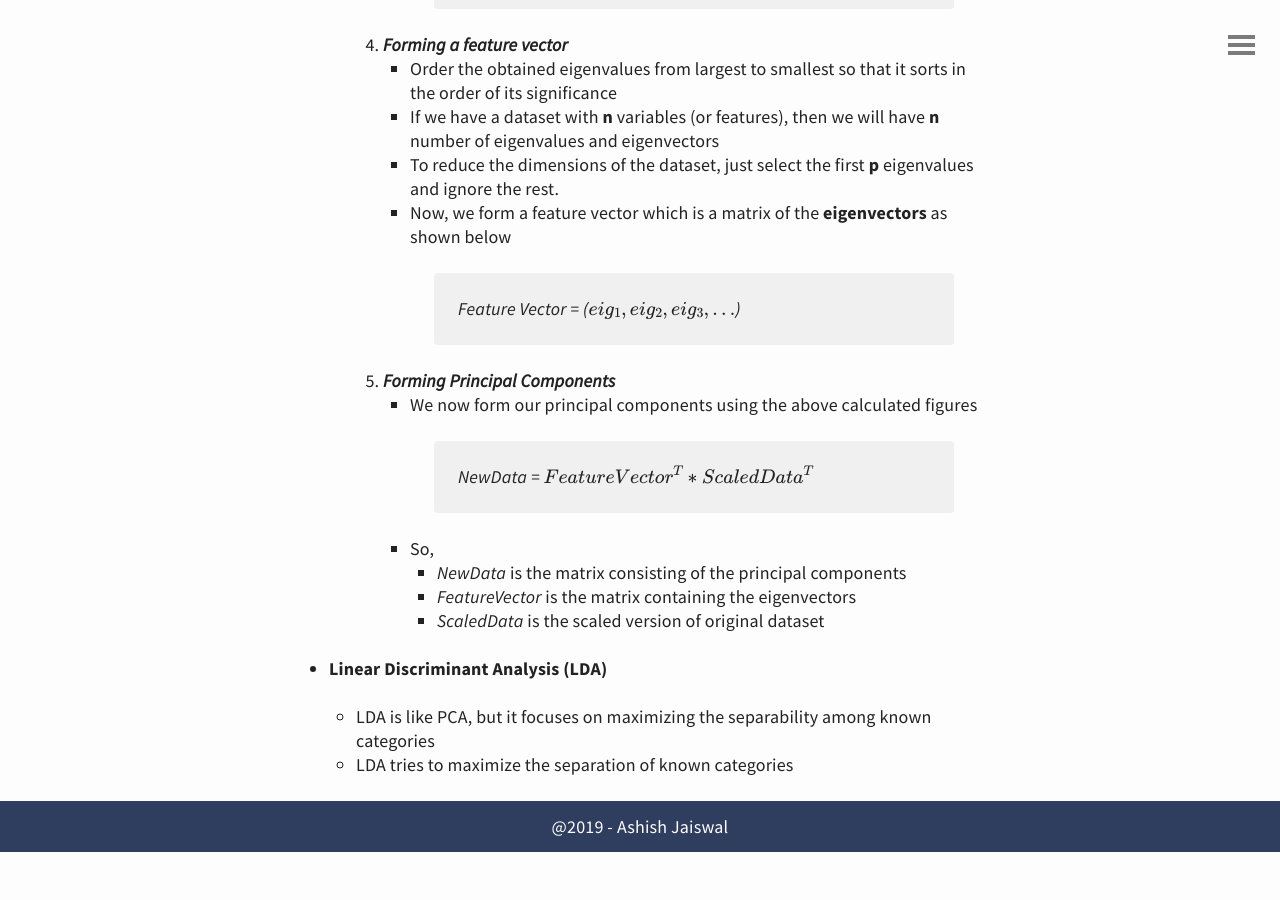
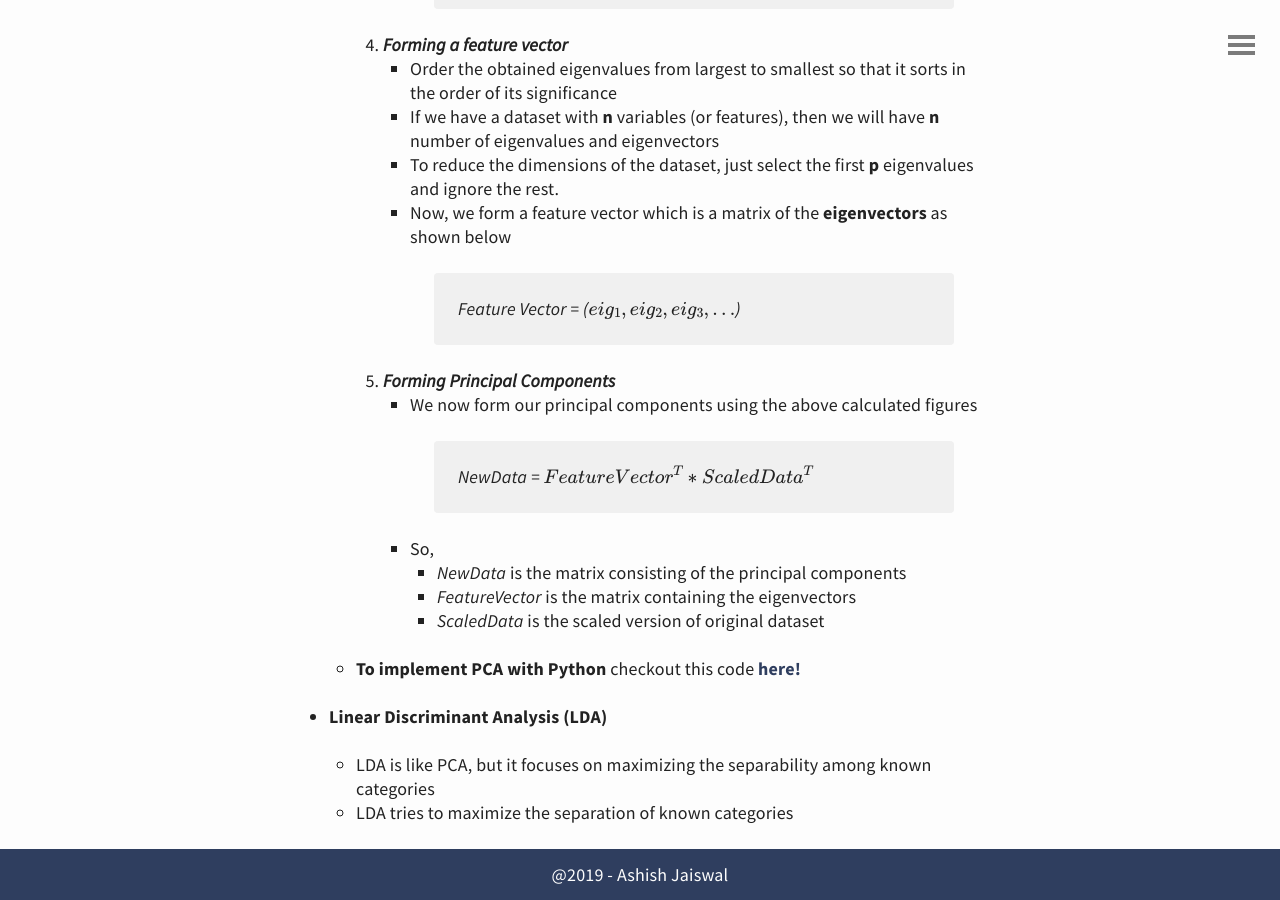
Before and after one commit to asheeshcric/blog, a Jekyll site: the page built from _posts/2019-02-26-dimensionality-reduction-techniques.md, in a window 1280 px wide and 900 px high, scrolled down 2344 px. Built offline with Jekyll 4.4.1, drawn with Linux system fonts in a browser that asks for light colours; formulas are drawn with MathJax 3; comment, search, counter and statistics services are not loaded; before the commit the page ends 3196 px from its top, so only the background shows below that.

Commit message:
Add python notebook with code to implement PCA using sklearn

```diff
--- a/_posts/2019-02-26-dimensionality-reduction-techniques.md
+++ b/_posts/2019-02-26-dimensionality-reduction-techniques.md
@@ -95,6 +95,10 @@ depending on the approach we take and the type of data we have on hand.
                 - *FeatureVector* is the matrix containing the eigenvectors
                 - *ScaledData* is the scaled version of original dataset
 
+
+    - **To implement PCA with Python** checkout this code
+    **[here!](https://jvn.io/asheeshcric/532f43347afa49bc8cd7da0e8ef0e50f){:target="_blank"}**
+
 - **Linear Discriminant Analysis (LDA)**
     - LDA is like PCA, but it focuses on maximizing the separability among known
     categories
```
